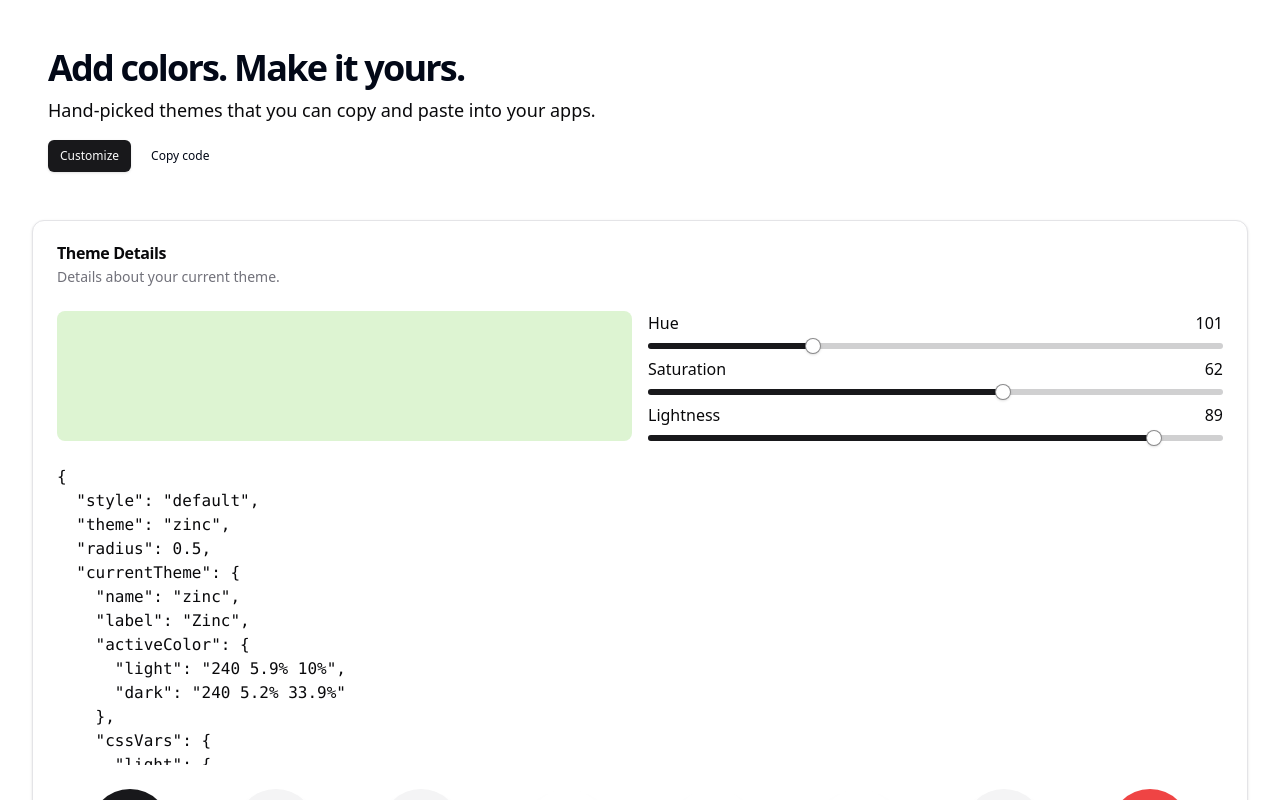
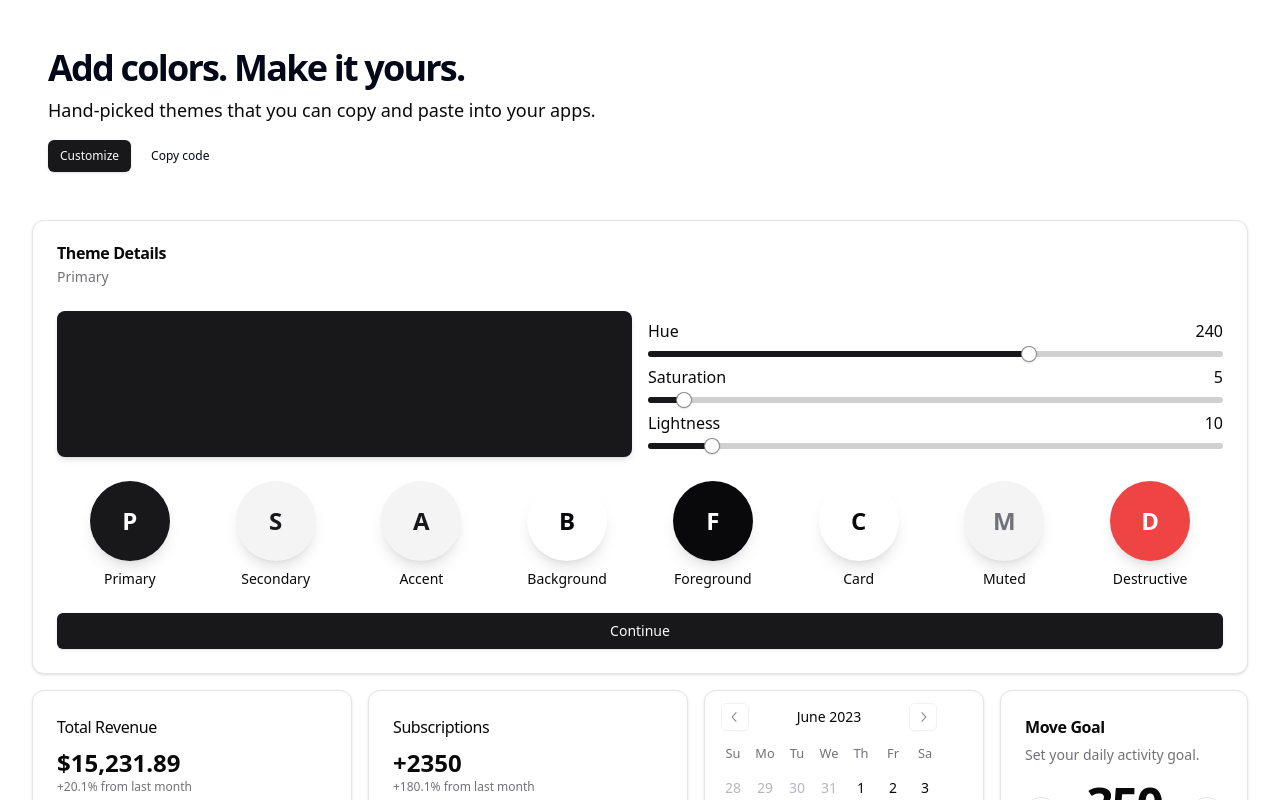
Before and after one commit to nrsimonelli/theme-playground, a Next.js app: page / in a window 1280 px wide. Shown: the top 800 px of the page. Built offline with nearby package versions, Linux system fonts and the light colour scheme.

Commit message:
dynamic theme changing and mapped to main tokens

```diff
--- a/src/components/cards/theme-details.tsx
+++ b/src/components/cards/theme-details.tsx
@@ -11,9 +11,12 @@ import {
 import { Button } from '@/components/ui/button'
 import { useConfig } from '@/lib/hooks/use-config'
 import { ColorPicker } from '../color-picker'
+import { useState } from 'react'
+import { cn } from '@/lib/utils'
 
 export function CardsThemeDetails() {
   const [config] = useConfig()
+  const [selectedToken, setSelectedToken] = useState('primary')
 
   const data = [
     'primary',
@@ -30,14 +33,15 @@ export function CardsThemeDetails() {
     <Card>
       <CardHeader>
         <CardTitle>Theme Details</CardTitle>
-        <CardDescription>Details about your current theme.</CardDescription>
+        <CardDescription className='capitalize'>
+          {selectedToken}
+        </CardDescription>
       </CardHeader>
       <CardContent className='grid gap-6'>
-        <ColorPicker />
-
-        <pre className='max-h-[300px] overflow-y-scroll'>
+        <ColorPicker selectedToken={selectedToken} />
+        {/* <pre className='max-h-[300px] overflow-y-scroll'>
           {JSON.stringify(config, undefined, 2)}
-        </pre>
+        </pre> */}
         <div className='flex flex-wrap gap-y-4'>
           {data.map((color) => (
             <div
@@ -45,7 +49,15 @@ export function CardsThemeDetails() {
               className='flex flex-1 flex-col items-center space-y-2 basis-28 shrink-0'
             >
               <div
-                className={`rounded-full h-20 w-20 flex items-center justify-center bg-${color} text-${color}-foreground shadow-lg`}
+                className={cn(
+                  `rounded-full h-20 w-20 flex items-center justify-center  shadow-lg`,
+                  color === 'background'
+                    ? `bg-background text-foreground`
+                    : color === 'foreground'
+                    ? `bg-foreground text-background`
+                    : `bg-${color} text-${color}-foreground`
+                )}
+                onClick={() => setSelectedToken(color)}
               >
                 <p className='capitalize text-2xl font-bold'>
                   {color.slice(0, 1)}
--- a/src/components/color-picker.tsx
+++ b/src/components/color-picker.tsx
@@ -4,9 +4,9 @@ import { Slider } from '@/components/ui/slider'
 import { useConfig } from '@/lib/hooks/use-config'
 import { cn } from '@/lib/utils'
 import { useTheme } from 'next-themes'
-import { useState } from 'react'
+import { useEffect, useState } from 'react'
 
-export const ColorPicker = () => {
+export const ColorPicker = ({ selectedToken }: { selectedToken: string }) => {
   const [config, setConfig] = useConfig()
   const { theme: mode } = useTheme()
 
@@ -18,6 +18,18 @@ export const ColorPicker = () => {
     lightness: Math.floor(Math.random() * 100),
   }))
 
+  useEffect(() => {
+    if (selectedToken) {
+      const [hue, saturation, lightness] =
+        config.currentTheme.cssVars[activeMode][selectedToken].split(' ')
+      setHsl({
+        hue: parseInt(hue),
+        saturation: parseInt(saturation.replace('%', '')),
+        lightness: parseInt(lightness.replace('%', '')),
+      })
+    }
+  }, [selectedToken, activeMode, config.currentTheme.cssVars])
+
   const handleSliderCommit = () => {
     const currentColor = `${hsl.hue} ${hsl.saturation}% ${hsl.lightness}%`
 
@@ -28,15 +40,24 @@ export const ColorPicker = () => {
         name: 'custom',
         label: 'Custom',
         activeColor: {
-          light: currentColor,
-          dark: currentColor,
+          light:
+            selectedToken === 'primary'
+              ? currentColor
+              : config.currentTheme.activeColor.light,
+          dark:
+            selectedToken === 'primary'
+              ? currentColor
+              : config.currentTheme.activeColor.dark,
         },
         cssVars: {
           ...config.currentTheme.cssVars,
           [activeMode]: {
             ...config.currentTheme.cssVars[activeMode],
-            primary: currentColor,
-            ring: currentColor,
+            [selectedToken]: currentColor,
+            ring:
+              selectedToken === 'primary'
+                ? currentColor
+                : config.currentTheme.cssVars[activeMode].ring,
           },
         },
       },
@@ -50,10 +71,10 @@ export const ColorPicker = () => {
           style={{
             background: `hsl(${hsl.hue}deg ${hsl.saturation}% ${hsl.lightness}%)`,
           }}
-          className={cn(`h-full w-full rounded-lg`)}
+          className={'h-full w-full rounded-lg shadow-md'}
         ></div>
       </div>
-      <div className='flex flex-1 flex-col space-y-2'>
+      <div className='flex flex-1 flex-col space-y-2 py-2 justify-center items-center'>
         <div className={'space-y-2 w-full'}>
           <div className='inline-flex justify-between w-full'>
             <p>Hue</p>
--- a/src/components/theme-wrapper.tsx
+++ b/src/components/theme-wrapper.tsx
@@ -2,6 +2,7 @@
 
 import { cn } from '@/lib/utils'
 import { useConfig } from '@/lib/hooks/use-config'
+import { useTheme } from 'next-themes'
 
 interface ThemeWrapperProps extends React.ComponentProps<'div'> {
   defaultTheme?: string
@@ -13,12 +14,14 @@ export function ThemeWrapper({
   className,
 }: ThemeWrapperProps) {
   const [config] = useConfig()
+  const { theme: mode } = useTheme()
+
+  const activeMode = mode === 'dark' ? 'dark' : 'light'
 
   const inlineStyles = Object.fromEntries(
-    Object.entries(config.currentTheme.cssVars.light).map(([key, value]) => [
-      `--${key}`,
-      value,
-    ])
+    Object.entries(config.currentTheme.cssVars[activeMode]).map(
+      ([key, value]) => [`--${key}`, value]
+    )
   )
 
   // console.log(inlineStyles)
```
